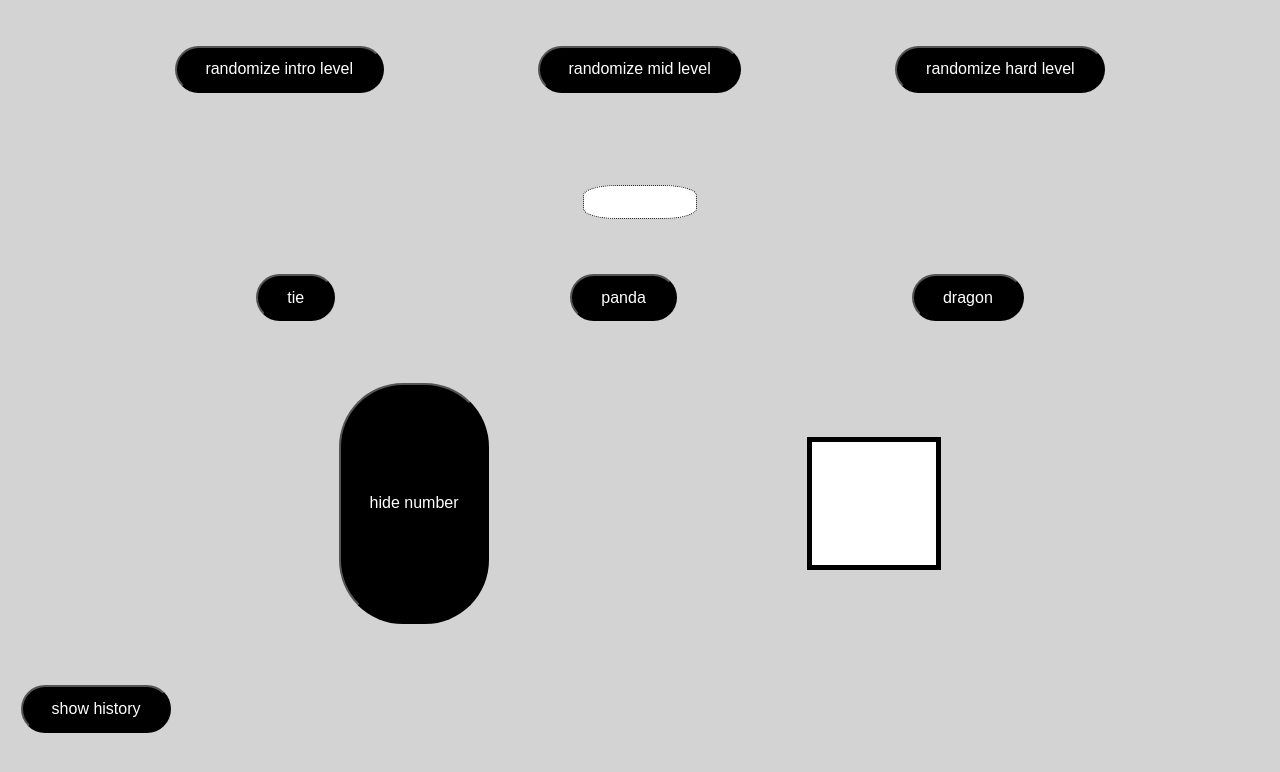
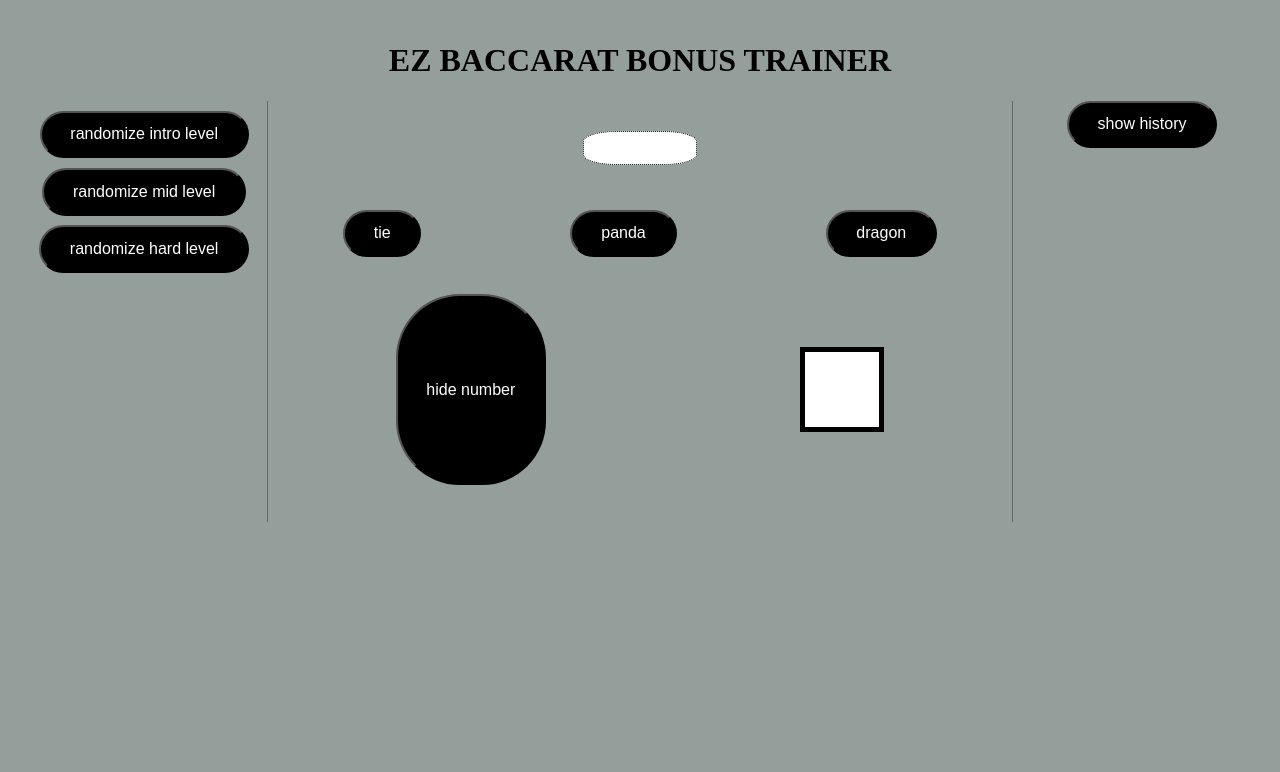
Before and after one commit to AlexBedwell/bactrainer, a plain HTML site: page index.html in a window 1280 px wide. Drawn offline with nearby package versions, Linux system fonts and the light colour scheme.

Commit message:
stylized more

```diff
--- a/index.html
+++ b/index.html
@@ -7,12 +7,18 @@
     <link rel="stylesheet" href="style.css">
 </head>
 <body>
+    <div class="header">
+        <h1>EZ BACCARAT BONUS TRAINER</h1>
+    </div>
+    <div class="container">
+        <div class="left-sidebar">
             <div class="difficulty-lvls">
-        <button id="random-intro"><label>randomize intro level</label></button>
-        <button id="random-mid"><label>randomize mid level</label></button>
-        <button id="random-hard"><label>randomize hard level</label></button>
+                <button id="random-intro" class="rdm"><label>randomize intro level</label></button>
+                <button id="random-mid" class="rdm"><label>randomize mid level</label></button>
+                <button id="random-hard" class="rdm"><label>randomize hard level</label></button>
             </div>
-
+        </div>
+        <div class="mid-section">
             <div class="random-gen">
                 <h3 id="gen-number"></h3>
             </div>
@@ -26,6 +32,8 @@
                 <button type="checkbox" id="hide-num"><lable id="hide">hide number</lable></button>
                 <h4 id="total-num"></h4>
             </div>
+        </div>
+       <div class="right-sidebar">
         <div id="past">
             <button id="history">show history</button>
             <div id="hist">
@@ -36,6 +44,10 @@
                 <h5 id="past5"></h5>
             </div>
         </div>
+       </div>
+    </div>
+
+
     <script
     src="https://code.jquery.com/jquery-3.7.1.min.js"
     integrity="sha256-/JqT3SQfawRcv/BIHPThkBvs0OEvtFFmqPF/lYI/Cxo="
--- a/style.css
+++ b/style.css
@@ -1,6 +1,6 @@
 body{
     padding:1%;
-    background-color: rgb(211, 211, 211);
+    background-color: rgb(148, 159, 156);
 }
 /* button{
     width:fit-content;
@@ -82,17 +82,46 @@ button:active {
 #gen-number, #total-num{
     background-color: rgb(255, 255, 255);
 }
+#hist{
+  font: 25px bold;
+}
+.header{
+  display:flex;
+  justify-content: center;
+  text-align: center;
+}
+.container{
+  display:grid;
+  grid-template-columns: 1fr 3fr 1fr;;
+}
+.left-sidebar{
+  border-right: 1px solid rgb(103, 103, 103);
+}
+.right-sidebar{
+  display:flex;
+  border-left: 1px solid rgb(103, 103, 103);
+  padding-left: 5%;
+  justify-content: center;
+}
 
 .difficulty-lvls, .bonus, .final-num{
     display:flex;
-
+    flex-wrap: wrap;
     align-content: center;
-    justify-content: space-evenly;
+    justify-content: space-around;
     margin-bottom: 5%;
     margin-top:2%;
     padding:0;
+}
+.difficulty-lvls{
+  /*background-color: rgb(138, 135, 135);*/
+  padding-bottom:5%;
 }
 .random-gen{
     display:flex;
     justify-content: center;
 }
+.rdm{
+  margin-top: 2%;
+  margin-bottom:2%;
+}
```
Lines whose indentation alone changed are shown as unchanged.
